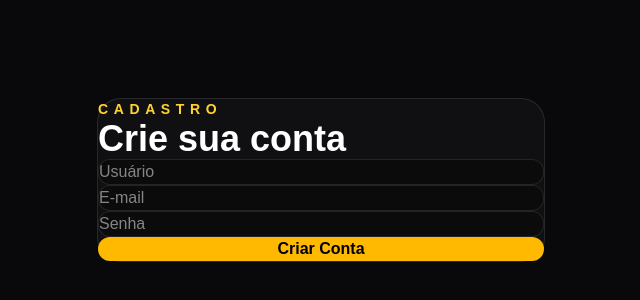
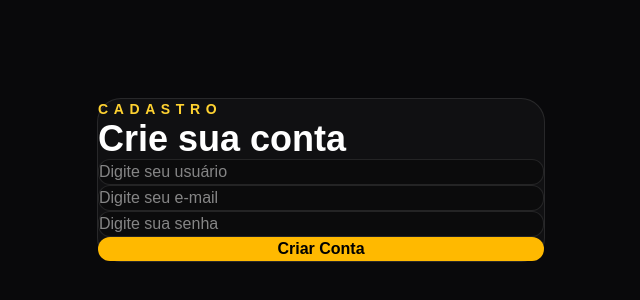
Before and after one commit to crsandrade/newgenesis-webproject, a Next.js app: page /register in a window 1280 px wide. Shown: the part 220-520 px from the top of the page, without its empty margins (319-959 px from the left). Built offline with nearby package versions, Linux system fonts and the light colour scheme.

Commit message:
feat, feat: add register form state, add login form state

```diff
--- a/app/(auth)/login/page.tsx
+++ b/app/(auth)/login/page.tsx
@@ -1,8 +1,25 @@
+"use client";
+
+import { useState } from "react";
+
 import Link from "next/link";
 import { FormInput } from "@/components/FormInput";
 import { SubmitButton } from "@/components/SubmitButton";
 
 export default function LoginPage() {
+
+    const [email, setEmail] = useState("");
+    const [password, setPassword] = useState("");
+
+    function handleSubmit(event: React.FormEvent<HTMLFormElement>) {
+        event.preventDefault();
+
+        console.log({
+            email,
+            password,
+        });
+    }
+
     return (
         <main className="flex min-h-screen items-center justify-center px-6">
             <div className="w-full max-w-md rounded-3xl border border-white/10 bg-white/[0.03] p-10">
@@ -12,7 +29,7 @@ export default function LoginPage() {
 
                 <h1 className="text-4xl font-black">Acesse sua conta</h1>
 
-        <form className="mt-10 space-y-5">
+                <form onSubmit={handleSubmit} className="mt-10 space-y-5">
                     <FormInput
                         type="email"
                         name="email"
--- /dev/null
+++ b/app/(auth)/register/RegisterForm.tsx
@@ -0,0 +1,68 @@
+"use client";
+
+import { useState } from "react";
+import { FormInput } from "@/components/FormInput";
+import { SubmitButton } from "@/components/SubmitButton";
+
+
+export default function RegisterForm() {
+
+  const [username, setUsername] = useState("");
+  const [email, setEmail] = useState("");
+  const [password, setPassword] = useState("");
+
+  function handleSubmit(event: React.FormEvent<HTMLFormElement>) {
+    event.preventDefault();
+
+    console.log({
+      username,
+      email,
+      password,
+    });
+  }
+  return (
+    <main className="flex min-h-screen items-center justify-center bg-[#09090b] px-6 pt-32 pb-20 text-white">
+      <div className="w-full max-w-md rounded-3xl border border-white/10 bg-white/[0.03] p-10">
+
+        <p className="mb-3 text-sm font-bold uppercase tracking-[0.4em] text-amber-300">
+          Cadastro
+        </p>
+
+        <h1 className="text-4xl font-black">
+          Crie sua conta
+        </h1>
+
+        <form className="mt-10 space-y-5">
+
+          <FormInput
+            type="text"
+            name="user"
+            placeholder="Digite seu usuário"
+            value={username}
+            onChange={(event) => setUsername(event.target.value)}
+          />
+
+          <FormInput
+            type="email"
+            name="email"
+            placeholder="Digite seu e-mail"
+            value={username}
+            onChange={(event) => setEmail(event.target.value)}
+          />
+
+          <FormInput
+            type="password"
+            name="password"
+            placeholder="Digite sua senha"
+            value={username}
+            onChange={(event) => setPassword(event.target.value)}
+          />
+
+          <SubmitButton>
+            Criar Conta
+          </SubmitButton>
+        </form>
+      </div>
+    </main>
+  );
+}
--- a/app/(auth)/register/page.tsx
+++ b/app/(auth)/register/page.tsx
@@ -1,6 +1,5 @@
 import type { Metadata } from "next";
-import { FormInput } from "@/components/FormInput";
-import { SubmitButton } from "@/components/SubmitButton";
+import RegisterForm from "./RegisterForm";
 
 export const metadata: Metadata = {
   title: "Registro | New Genesis",
@@ -8,43 +7,5 @@ export const metadata: Metadata = {
 }
 
 export default function RegisterPage() {
-  return (
-    <main className="flex min-h-screen items-center justify-center bg-[#09090b] px-6 pt-32 pb-20 text-white">
-      <div className="w-full max-w-md rounded-3xl border border-white/10 bg-white/[0.03] p-10">
-
-        <p className="mb-3 text-sm font-bold uppercase tracking-[0.4em] text-amber-300">
-          Cadastro
-        </p>
-
-        <h1 className="text-4xl font-black">
-          Crie sua conta
-        </h1>
-
-        <form className="mt-10 space-y-5">
-
-          <FormInput
-            type="text"
-            name="user"
-            placeholder="Usuário"
-          />
-
-          <FormInput
-            type="email"
-            name="email"
-            placeholder="E-mail"
-          />
-
-          <FormInput
-            type="password"
-            name="password"
-            placeholder="Senha"
-          />
-
-          <SubmitButton>
-            Criar Conta
-          </SubmitButton>
-        </form>
-      </div>
-    </main>
-  );
+  return <RegisterForm />;
 }
--- a/components/FormInput.tsx
+++ b/components/FormInput.tsx
@@ -3,6 +3,8 @@ interface FormInputProps {
     placeholder: string;
     name: string;
     label?: string;
+    value?: string;
+    onChange?: (event: React.ChangeEvent<HTMLInputElement>) => void;
 }
 
 export function FormInput({
@@ -10,6 +12,8 @@ export function FormInput({
     placeholder,
     name,
     label,
+    value,
+    onChange,
 }: FormInputProps) {
     return (
         <div>
@@ -28,6 +32,8 @@ export function FormInput({
                 name={name}
                 placeholder={placeholder}
                 className="w-full rounded-xl border border-white/10 bg-black/30 px-5 py-4 outline-none transition focus:border-amber-300"
+                value={value}
+                onChange={onChange}
             />
         </div>
     );
```
Lines whose indentation alone changed are shown as unchanged.
